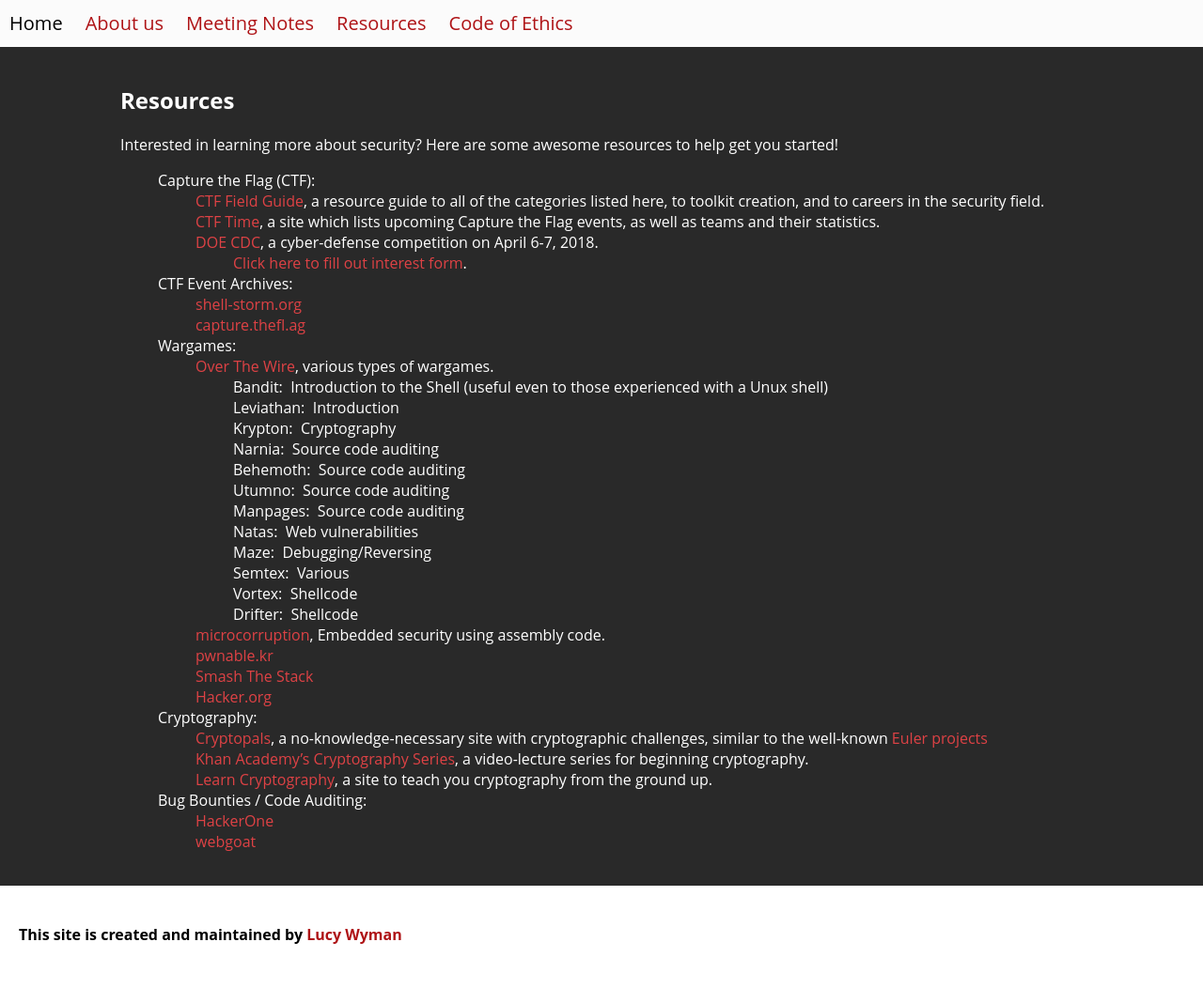
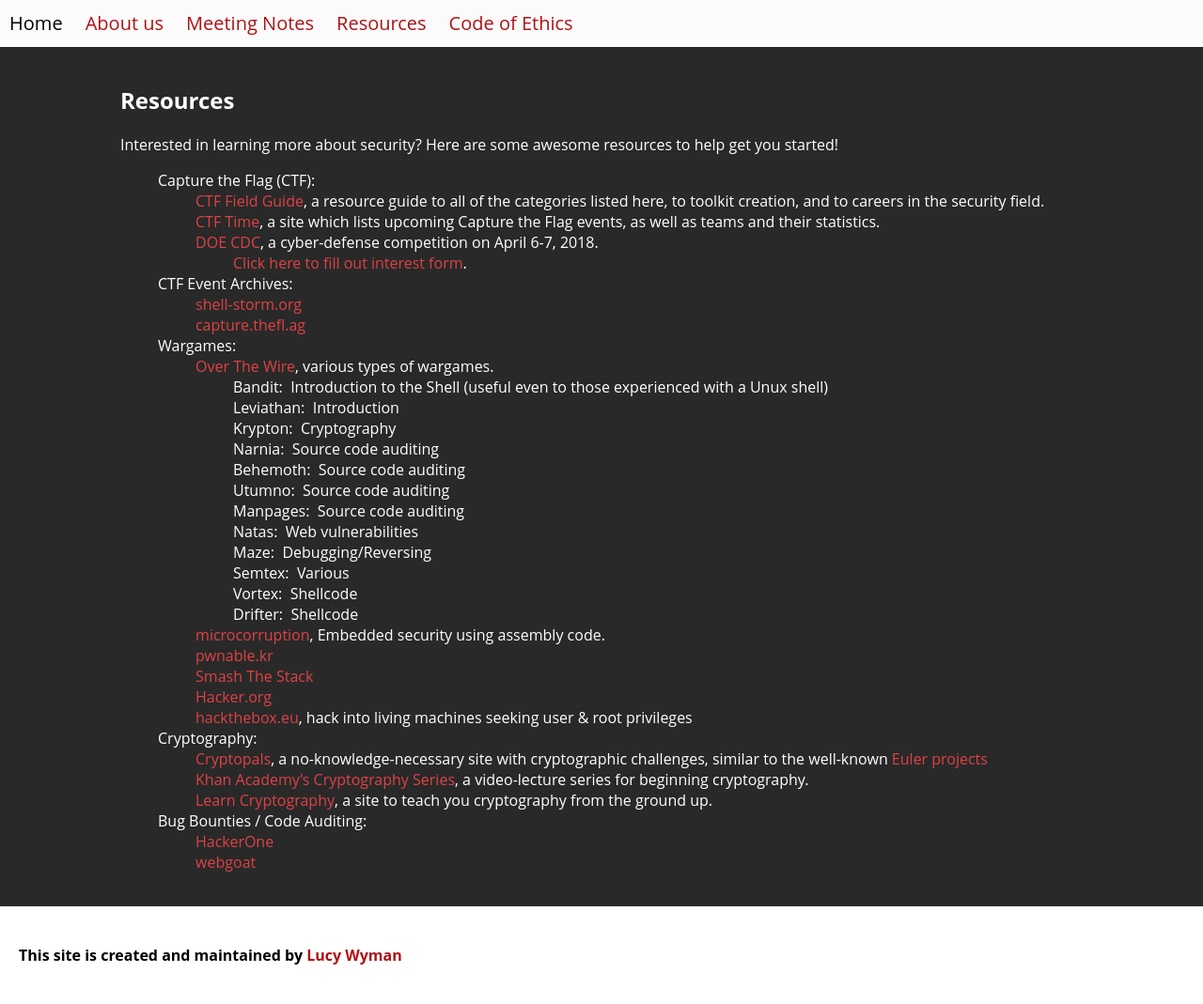
Before and after one commit to osusec/osusec.github.io-archive, a Jekyll site: the page built from _posts/2015-04-23-resources.md, in a window 1280 px wide. Shown: the whole page at 94% size. Built offline with Jekyll 4.4.1, drawn with Linux system fonts in a browser that asks for light colours; before the commit the page ends 1047 px from its top, so only the background shows below that.

Commit message:
Add hackthebox.eu to resources.

```diff
--- a/_posts/2015-04-23-resources.md
+++ b/_posts/2015-04-23-resources.md
@@ -33,6 +33,7 @@
     * [pwnable.kr](http://pwnable.kr/)
     * [Smash The Stack](http://smashthestack.org/)
     * [Hacker.org](http://hacker.org)
+    * [hackthebox.eu](https://www.hackthebox.eu/), hack into living machines seeking user & root privileges
 * Cryptography:
     * [Cryptopals](http://cryptopals.com/), a no-knowledge-necessary site with cryptographic challenges, similar to the well-known [Euler projects](https://projecteuler.net/)
     * [Khan Academy's Cryptography Series](https://www.khanacademy.org/computing/computer-science/cryptography), a video-lecture series for beginning cryptography.
```
